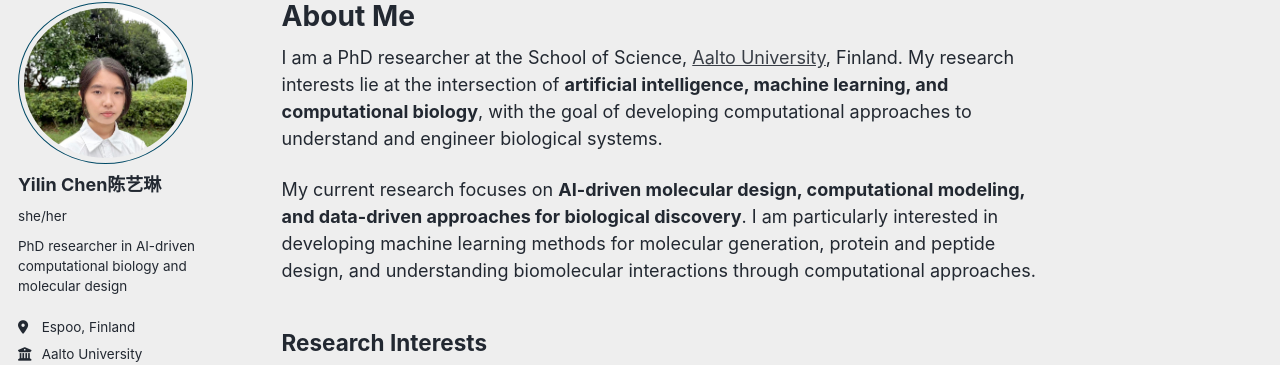
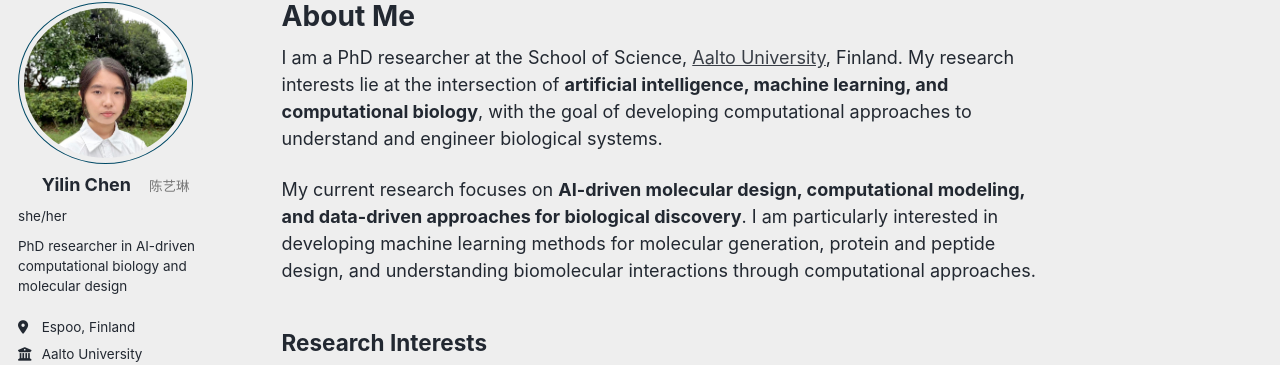
Before and after one commit to yilinchen1205/yilinchen.github.io, a Jekyll site: the page built from _pages/about.md, in a window 1280 px wide. Shown: the part 99-464 px from the top of the page. Built offline with Jekyll 4.4.1, drawn with Linux system fonts in a browser that asks for light colours; a style sheet for code colours, icons or effects is not loaded.

Commit message:
Update main.scss

```diff
--- a/assets/css/main.scss
+++ b/assets/css/main.scss
@@ -37,3 +37,38 @@
     "layout/sidebar",
     "layout/json_cv"
 ;
+
+/* ==============================
+   Custom Author Sidebar Style
+   ============================== */
+
+
+.author__name {
+  display: flex;
+  justify-content: center;
+  align-items: baseline;
+  gap: 18px;
+}
+
+
+.author__chinese {
+  font-size: 0.75em;
+  font-weight: 400;
+  color: #777;
+  white-space: nowrap;
+}
+
+
+.pronouns-badge {
+  display: inline-block;
+  padding: 5px 16px;
+  margin-top: 10px;
+
+  border-radius: 20px;
+  border: 1px solid #d8d8d8;
+
+  font-size: 0.8rem;
+  letter-spacing: 1.5px;
+
+  color: #555;
+}
```
